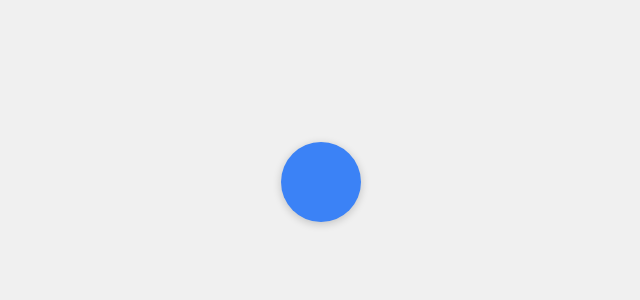
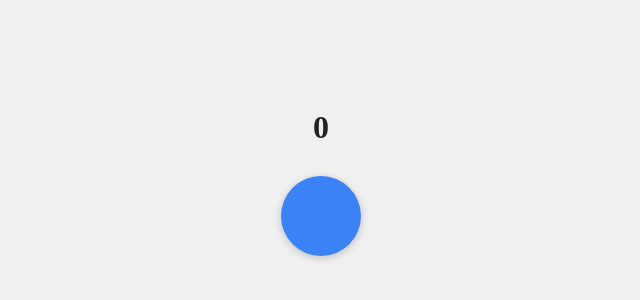
Before and after one commit to aares2ks08/T-rvabender44, a website: page public/index.html in a window 1280 px wide. Shown: the part 218-518 px from the top of the page, without its empty margins (319-959 px from the left). Drawn offline with Linux system fonts and the light colour scheme.

Commit message:
index.html

```diff
--- a/public/index.html
+++ b/public/index.html
@@ -2,7 +2,7 @@
 <html lang="en">
 <head>
   <meta charset="UTF-8">
-  <title>Round Centered Button</title>
+  <title>Round Button with Counter</title>
   <meta name="viewport" content="width=device-width, initial-scale=1">
   <style>
     html, body {
@@ -11,11 +11,24 @@
       padding: 0;
     }
     body {
+      height: 100vh;
       display: flex;
       align-items: center;
       justify-content: center;
-      height: 100vh;
       background: #f0f0f0;
+    }
+    .container {
+      display: flex;
+      flex-direction: column;
+      align-items: center;
+      justify-content: center;
+    }
+    #click-counter {
+      font-size: 2rem;
+      font-weight: bold;
+      margin-bottom: 30px;
+      color: #222;
+      user-select: none;
     }
     #currency-btn {
       width: 80px;
@@ -25,6 +38,7 @@
       border: none;
       cursor: pointer;
       box-shadow: 0 2px 8px rgba(0,0,0,0.2);
+      transition: background 0.2s;
     }
     #currency-btn:active {
       background: #2563eb;
@@ -32,13 +46,17 @@
   </style>
 </head>
 <body>
-  <button id="currency-btn"></button>
+  <div class="container">
+    <div id="click-counter">0</div>
+    <button id="currency-btn"></button>
+  </div>
   <script>
-    // Currency functionality is still here if you want to add a counter in the future
     let currency = 0;
-    document.getElementById("currency-btn").addEventListener("click", function() {
+    const counter = document.getElementById("click-counter");
+    const button = document.getElementById("currency-btn");
+    button.addEventListener("click", function() {
       currency += 1;
-      // No visible counter since text is removed
+      counter.textContent = currency;
     });
   </script>
 </body>
```
